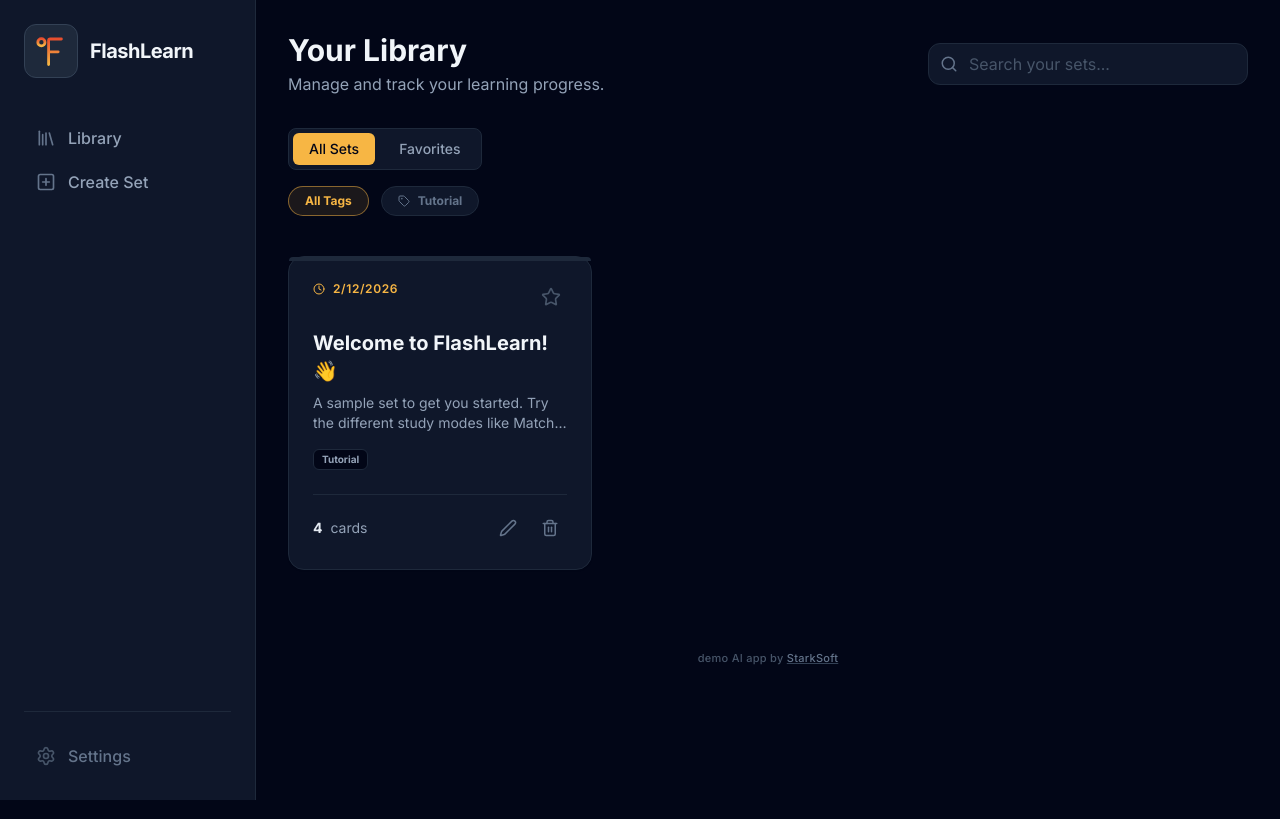
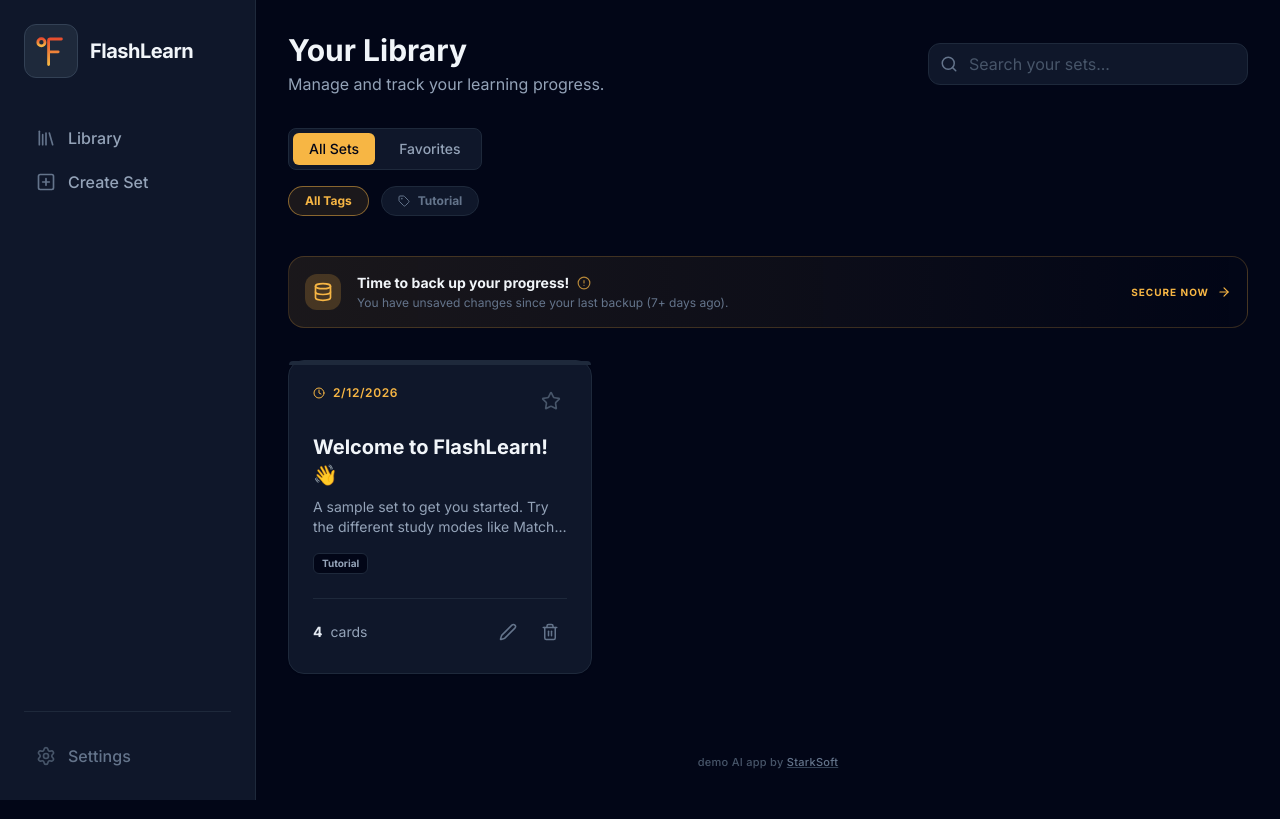
Before and after one commit to AraMad/flashlearn, a React (Vite) app: page / in a window 1280 px wide. Built offline with nearby package versions, Linux system fonts and the light colour scheme.

Commit message:
fixed icons, added reminder for backup

```diff
--- a/App.tsx
+++ b/App.tsx
@@ -1,3 +1,4 @@
+
 import React, { useState, useEffect } from 'react';
 import { Library } from './pages/Library';
 import { SetDetails } from './pages/SetDetails';
@@ -91,7 +92,11 @@ const App: React.FC = () => {
 
         <div className={`max-w-5xl mx-auto p-4 md:p-8 ${isStudyMode ? 'pt-4' : ''}`}>
           {currentScreen === 'library' && (
-            <Library onSelectSet={navigateToDetails} onEditSet={navigateToEditor} />
+            <Library
+              onSelectSet={navigateToDetails}
+              onEditSet={navigateToEditor}
+              onNavigateSettings={navigateToSettings}
+            />
           )}
 
           {currentScreen === 'details' && activeSetId && (
--- a/index.html
+++ b/index.html
@@ -45,7 +45,7 @@
             overscroll-behavior-y: contain;
         }
         .perspective-1000 { perspective: 1000px; }
-        .preserve-3d { transform-style: preserve-3d; }
+        .preserve-3d { transform-style: perspective-3d; }
         .backface-hidden { backface-visibility: hidden; }
         .rotate-y-180 { transform: rotateY(180deg); }
     </style>
--- a/pages/Library.tsx
+++ b/pages/Library.tsx
@@ -1,21 +1,25 @@
+
 import React, { useState, useEffect, useMemo } from 'react';
 import { DataStore } from '../store';
 import { SetSummary } from '../types';
-import { Search, Star, Clock, BookOpen, Trash2, Edit2, Tag } from 'lucide-react';
+import { Search, Star, Clock, BookOpen, Trash2, Edit2, Tag, Database, AlertCircle, ArrowRight } from 'lucide-react';
 
 interface LibraryProps {
   onSelectSet: (id: string) => void;
   onEditSet: (id: string) => void;
+  onNavigateSettings: () => void;
 }
 
-export const Library: React.FC<LibraryProps> = ({ onSelectSet, onEditSet }) => {
+export const Library: React.FC<LibraryProps> = ({ onSelectSet, onEditSet, onNavigateSettings }) => {
   const [sets, setSets] = useState<SetSummary[]>([]);
   const [search, setSearch] = useState('');
   const [filter, setFilter] = useState<'all' | 'favorites'>('all');
   const [selectedTag, setSelectedTag] = useState<string | null>(null);
+  const [showBackupReminder, setShowBackupReminder] = useState(false);
 
   useEffect(() => {
     setSets(DataStore.getSetSummaries());
+    setShowBackupReminder(DataStore.shouldShowBackupReminder());
   }, []);
 
   const allTags = useMemo(() => {
@@ -30,6 +34,7 @@ export const Library: React.FC<LibraryProps> = ({ onSelectSet, onEditSet }) => {
     if (confirm('Delete this set forever?')) {
       DataStore.deleteSet(id);
       setSets(DataStore.getSetSummaries());
+      setShowBackupReminder(DataStore.shouldShowBackupReminder());
     }
   };
 
@@ -38,6 +43,7 @@ export const Library: React.FC<LibraryProps> = ({ onSelectSet, onEditSet }) => {
     e.stopPropagation();
     DataStore.toggleFavorite(id);
     setSets(DataStore.getSetSummaries());
+    setShowBackupReminder(DataStore.shouldShowBackupReminder());
   };
 
   const filteredSets = sets
@@ -103,6 +109,29 @@ export const Library: React.FC<LibraryProps> = ({ onSelectSet, onEditSet }) => {
           </div>
         )}
       </div>
+
+      {showBackupReminder && (
+        <div
+          onClick={onNavigateSettings}
+          className="group bg-gradient-to-r from-accent/10 to-transparent border border-accent/20 rounded-2xl p-4 flex items-center justify-between cursor-pointer hover:border-accent/40 transition-all animate-in slide-in-from-top-4 duration-500"
+        >
+          <div className="flex items-center gap-4">
+            <div className="p-2 bg-accent/20 rounded-xl text-accent">
+              <Database size={20} />
+            </div>
+            <div>
+              <p className="text-sm font-bold text-slate-100 flex items-center gap-2">
+                Time to back up your progress!
+                <AlertCircle size={14} className="text-accent animate-pulse" />
+              </p>
+              <p className="text-xs text-slate-500 mt-0.5">You have unsaved changes since your last backup (7+ days ago).</p>
+            </div>
+          </div>
+          <div className="flex items-center gap-2 text-accent font-black text-[10px] uppercase tracking-widest group-hover:translate-x-1 transition-transform">
+            Secure now <ArrowRight size={14} />
+          </div>
+        </div>
+      )}
 
       {filteredSets.length === 0 ? (
         <div className="text-center py-20 bg-slate-900 rounded-2xl border-2 border-dashed border-slate-800">
--- a/store.ts
+++ b/store.ts
@@ -6,6 +6,7 @@ const STORAGE_KEYS = {
   CARDS: 'flashlearn_cards_v1',
   STUDY_STATES: 'flashlearn_study_states_v1',
   BACKUP_INFO: 'flashlearn_backup_info_v1',
+  LAST_MUTATION: 'flashlearn_last_mutation_v1',
   STORAGE_VERSION: 'flashlearn_version'
 };
 
@@ -66,6 +67,22 @@ export class DataStore {
     } catch (e) {
       alert("Warning: Your browser storage is full.");
     }
+  }
+
+  private static recordMutation() {
+    this.safeSave(STORAGE_KEYS.LAST_MUTATION, Date.now());
+  }
+
+  static shouldShowBackupReminder(): boolean {
+    const lastBackup = this.getBackupInfo()?.timestamp || 0;
+    const lastMutation = this.safeParse<number>(STORAGE_KEYS.LAST_MUTATION, 0);
+
+    // No changes since last backup
+    if (lastMutation <= lastBackup) return false;
+
+    // Check if it's been more than 7 days since last backup
+    const sevenDaysInMs = 7 * 24 * 60 * 60 * 1000;
+    return (Date.now() - lastBackup) > sevenDaysInMs;
   }
 
   static getSets(): SetEntity[] {
@@ -149,6 +166,7 @@ export class DataStore {
     this.saveSets([...this.getSets(), newSet]);
     this.saveCards([...this.getCards(), ...newCards]);
     this.saveStudyStates([...this.getStudyStates(), ...newStates]);
+    this.recordMutation();
     return setId;
   }
 
@@ -188,6 +206,7 @@ export class DataStore {
     this.saveSets(sets);
     this.saveCards([...otherCards, ...newCards]);
     this.saveStudyStates([...otherStates, ...newStates]);
+    this.recordMutation();
     return setId;
   }
 
@@ -198,6 +217,7 @@ export class DataStore {
       sets[idx].tags = tags;
       sets[idx].updatedAt = Date.now();
       this.saveSets(sets);
+      this.recordMutation();
     }
   }
 
@@ -218,6 +238,7 @@ export class DataStore {
 
     states[stateIndex] = state;
     this.saveStudyStates(states);
+    this.recordMutation();
   }
 
   static toggleFavorite(setId: string) {
@@ -226,6 +247,7 @@ export class DataStore {
     if (index !== -1) {
       sets[index].isFavorite = !sets[index].isFavorite;
       this.saveSets(sets);
+      this.recordMutation();
     }
   }
 
@@ -238,6 +260,7 @@ export class DataStore {
     this.saveSets(sets);
     this.saveCards(cards);
     this.saveStudyStates(states);
+    this.recordMutation();
   }
 
   static getBackupInfo(): { timestamp: number, filename: string } | null {
@@ -284,6 +307,11 @@ export class DataStore {
       this.saveSets(payload.data.sets);
       this.saveCards(payload.data.cards);
       this.saveStudyStates(payload.data.states);
+      // After import, we consider it "backed up" or at least synced
+      this.safeSave(STORAGE_KEYS.BACKUP_INFO, {
+        timestamp: Date.now(),
+        filename: 'Imported from file'
+      });
       return true;
     } catch (e) {
       return false;
```
Also changed, not shown: manifest.json.
